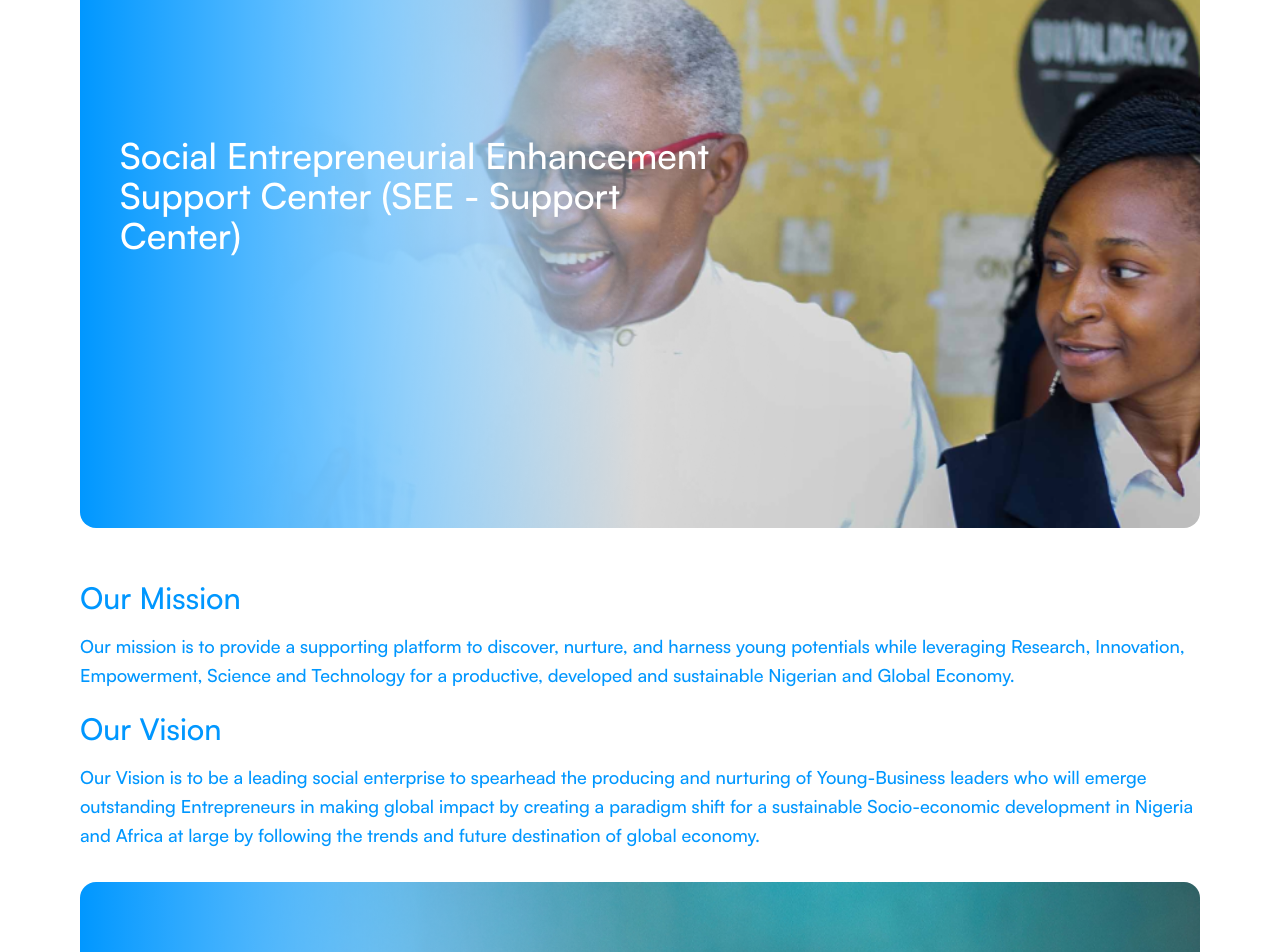
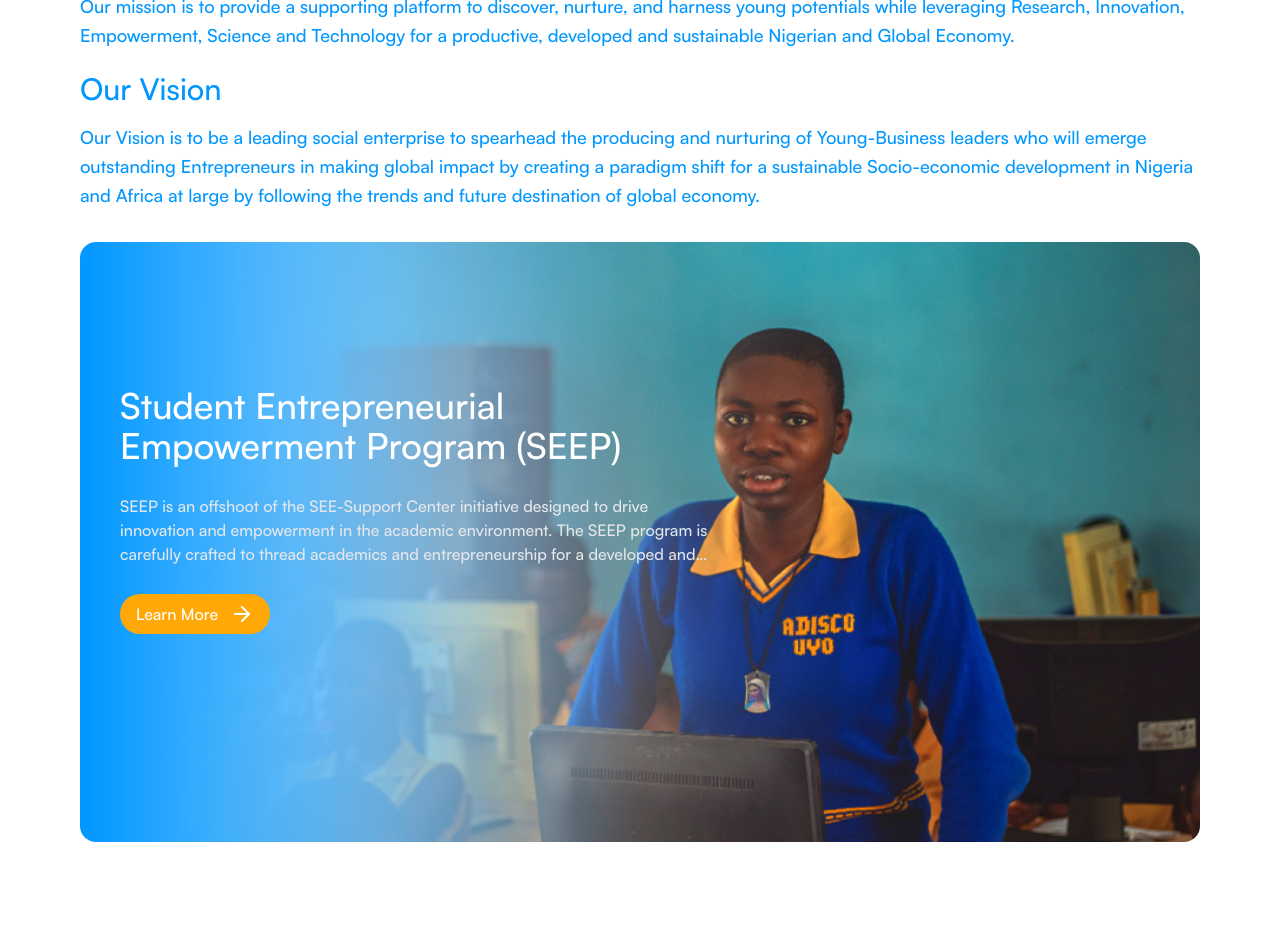
Before and after one commit to Austinobravo/seep, a Next.js app: page / in a window 1280 px wide. Shown: the part 1180-2132 px from the top of the page. Built offline with nearby package versions, Linux system fonts and the light colour scheme.

Commit message:
Added few modifications'

```diff
--- a/app/(home)/_components/Mission.tsx
+++ b/app/(home)/_components/Mission.tsx
@@ -27,14 +27,7 @@ const Mission = () => {
   return (
     <section className='md:px-20 px-10 py-16'>
         <FadeInSection direction={`up`}>
-            <div className='w-full bg-cover md:bg-right-top bg-center h-[600px] rounded-2xl text-white' style={{backgroundImage: `url(/images/mission_1.png)`}}>
-                <div  className='bg-gradient-to-r from-[#0097FF] via-transparent to-transparent h-[600px] rounded-2xl flex flex-col md:pl-10 pl-5 md:justify-center justify-end pb-16 space-y-5'>
-                    <h1 className='md:text-4xl text-3xl leading-relaxed md:w-[600px]'>Social Entrepreneurial Enhancement Support Center (SEE - Support Center)</h1>
-                </div>
-            </div>
-        </FadeInSection>
-        <FadeInSection direction={`up`}>
-            <div className='py-3 mt-10'>
+            <div className='py-3 '>
                 {missionAndVision.slice(0,2).map((item, index) => (
                     <div key={index} className='seep-text-color space-y-4'>
                         <h3 className='hover:underline text-3xl'>{item.title}</h3>
--- a/app/(seep)/seep/_components/SeepHero.tsx
+++ b/app/(seep)/seep/_components/SeepHero.tsx
@@ -1,6 +1,7 @@
 import Button from '@/components/Button'
 import FadeInSection from '@/hooks/fadeIn'
 import { MoveRight } from 'lucide-react'
+import Image from 'next/image'
 import React from 'react'
 
 const SeepHero = () => {
@@ -9,6 +10,7 @@ const SeepHero = () => {
       <FadeInSection direction={`up`}>
         <div className='w-full bg-cover md:bg-right-top bg-center h-[600px] rounded-2xl text-white' style={{backgroundImage: `url(/images/seep_hero.png)`}}>
             <div className='bg-gradient-to-r from-[#0097FF] via-transparent to-transparent h-[600px] rounded-2xl flex flex-col md:pl-10 pl-5 md:justify-center justify-end pb-16 space-y-5'>
+                <Image src={`/images/seep_logo.png`} width={100} height={100} alt='seep_logo'/>
                 <h1 className='md:text-4xl text-2xl  leading-relaxed md:w-[600px]'>A Non-Profit program for Student Entrepreneurs.</h1>
                 <p className=' md:w-[600px] md:text-base text-sm  text-gray-200'>SEEP is an offshoot of the SEE-Support Center initiative designed to drive innovation and empowerment in the academic environment. The SEEP program is carefully crafted to thread academics and entrepreneurship for a developed and sustainable Nigerian, African and the Global economy. To create global impact, we are committed to Screening, Training, Mentoring, Networking, Empowering and Supervising Student Entrepreneurs in Nigeria.tThe SEEP program is driven in unity with the core drivers of the SEE-Support Center initiative. We are committed to creating a platform to birth and nurture innovative ideas that will greatly impact the global environment.</p>
                 {/* <Button title="Learn More" icon={MoveRight} path=''/> */}
--- a/app/(seep)/seep/_components/WhoWeAre.tsx
+++ b/app/(seep)/seep/_components/WhoWeAre.tsx
@@ -14,7 +14,7 @@ const items = [
     },
     {
         heading: 'What we do',
-        paragraph: 'We aim at developing tech skills in young people in order to enable them posses enterpreneurial power and empower for the global economy.',
+        paragraph: 'We thread academics and entrepreneurship for a developed and sustainable Nigerian and Global economy. We are committed to Screening, Recruiting, Training, Mentoring, Networking, Empowering and Supervising Students and young entrepreneurs in Nigeria.',
         path: '/about',
         buttonText: 'Learn More',
         image: '/images/Frame 14.png'
```
Also changed, not shown: public/images/seep_logo.png (added).
